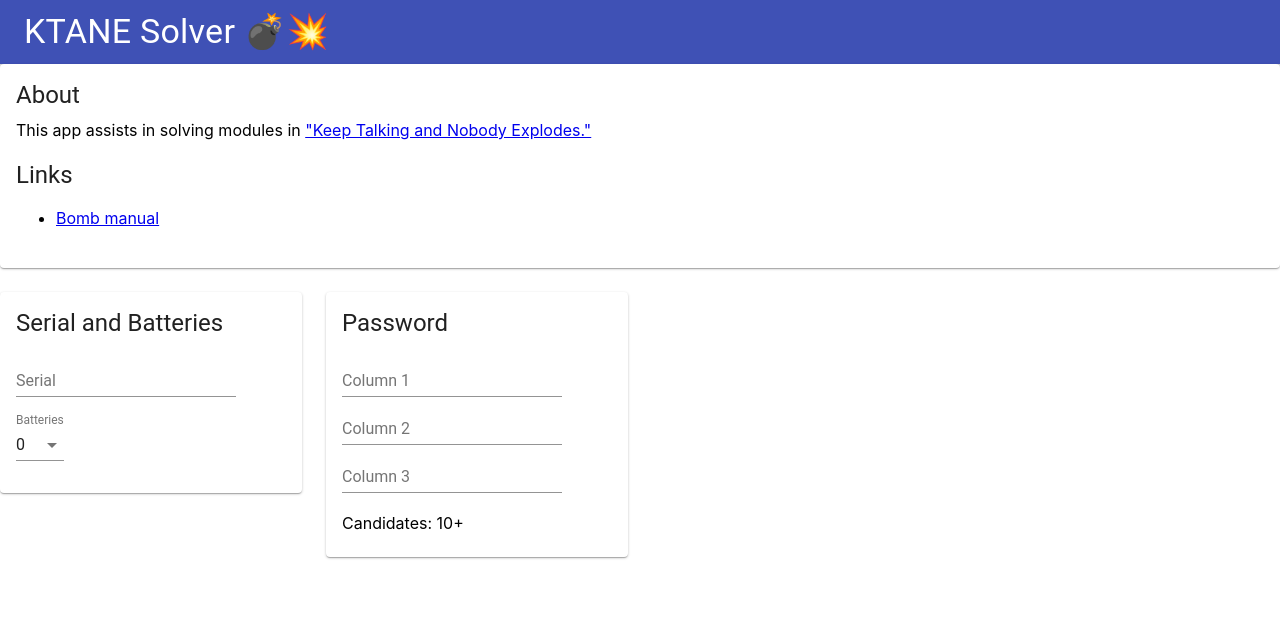
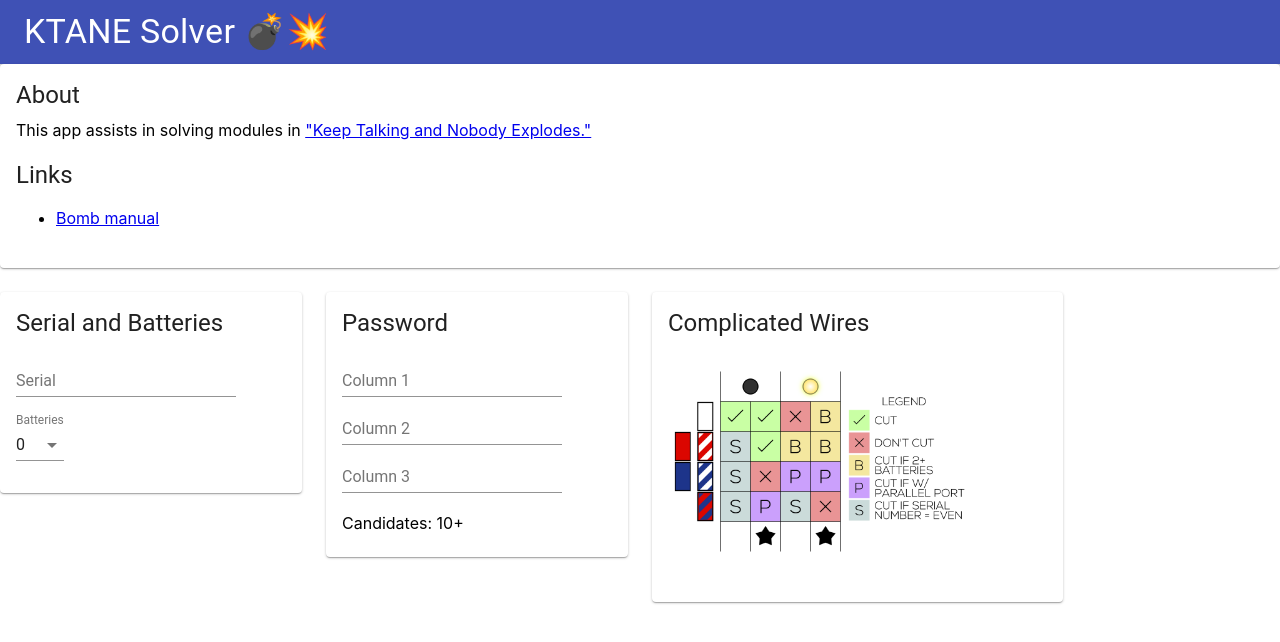
Before and after one commit to davidmerrick/ktane-password-cracker-web, a React (Create React App) app: page / in a window 1280 px wide. Shown: the top 642 px of the page. Built offline with nearby package versions, Linux system fonts and the light colour scheme.

Commit message:
Added complicated wires cheat sheet

```diff
--- a/src/App.js
+++ b/src/App.js
@@ -1,6 +1,7 @@
 import React, { Component } from "react";
 import SerialNumberCard from "./components/cards/SerialNumberCard";
 import PasswordCracker from "./components/cards/PasswordCrackerCard";
+import ComplicatedWiresCard from "./components/cards/ComplicatedWiresCard";
 import DescriptionCard from "./components/cards/DescriptionCard";
 import { Typography, AppBar, Toolbar, Grid } from "@material-ui/core";
 import { withStyles } from "@material-ui/core/styles";
@@ -41,6 +42,9 @@
           <Grid item xs={3}>
             <PasswordCracker />
           </Grid>
+          <Grid item xs={4}>
+            <ComplicatedWiresCard />
+          </Grid>
         </Grid>
       </div>
     );
--- /dev/null
+++ b/src/components/cards/ComplicatedWiresCard.js
@@ -0,0 +1,20 @@
+import React, { Component } from "react";
+import { Typography, Card, CardContent } from "@material-ui/core";
+import wires from "../../img/complicated_wires.png";
+
+class ComplicatedWiresCard extends Component {
+  render() {
+    return (
+      <Card>
+        <CardContent>
+          <Typography gutterBottom variant="h5" component="h2">
+            Complicated Wires
+          </Typography>
+          <img src={wires} width="300px" />
+        </CardContent>
+      </Card>
+    );
+  }
+}
+
+export default ComplicatedWiresCard;
```
Also changed, not shown: src/img/complicated_wires.png (added).
